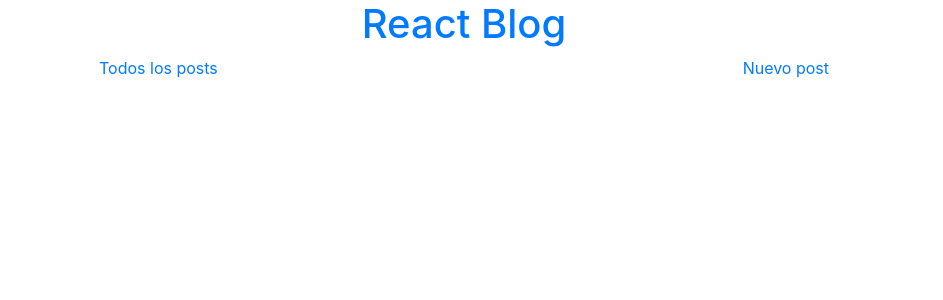
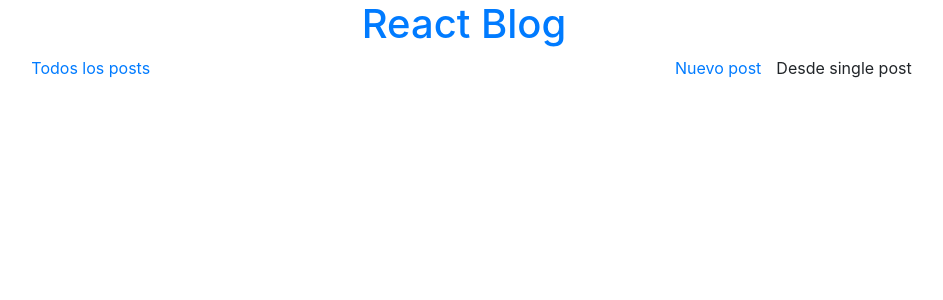
Before and after one commit to esdraspavon/crudreact, a React (Create React App) app: page /posts/1 in a window 1280 px wide. Shown: the top 300 px of the page, without its empty margins (176-1119 px from the left). Built offline with nearby package versions, Linux system fonts and the light colour scheme; no server answers.

Commit message:
SinglePost component created

```diff
--- a/src/components/Router.js
+++ b/src/components/Router.js
@@ -4,6 +4,7 @@ import axios from "axios";
 import Header from "./Header";
 import Navbar from "./Navbar";
 import Posts from "./Posts";
+import SinglePost from "./SinglePost";
 
 class Router extends Component {
   state = {
@@ -24,9 +25,17 @@ class Router extends Component {
             <Switch>
               <Route
                 exact
-                path={"/"}
+                path="/"
                 render={() => {
                   return <Posts posts={this.state.posts} />;
+                }}
+              />
+              <Route
+                exact
+                path="/posts/:postId"
+                render={props => {
+                  let idPost = props.match.params.postId;
+                  return <SinglePost />;
                 }}
               />
             </Switch>
--- /dev/null
+++ b/src/components/SinglePost.js
@@ -0,0 +1,8 @@
+import React, { Component } from "react";
+class SinglePost extends Component {
+  render() {
+    return <p>Desde single post</p>;
+  }
+}
+
+export default SinglePost;
```
